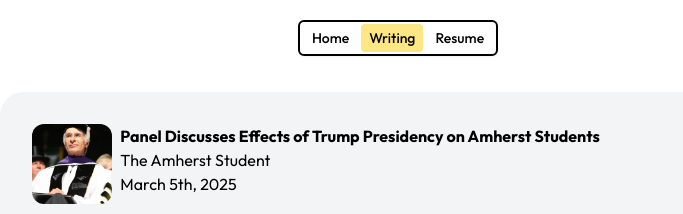
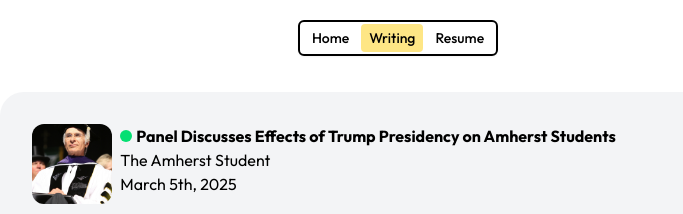
Before and after one commit to ivanbetancxurt/chanelle-personal-website, a Next.js app: page /writing in a window 1280 px wide. Shown: the top 214 px of the page, without its empty margins (242-925 px from the left). Built offline with nearby package versions, Linux system fonts and the light colour scheme.

Commit message:
Add 'new' indicator on writing page

```diff
--- a/app/layout.tsx
+++ b/app/layout.tsx
@@ -1,8 +1,8 @@
 import type { Metadata } from 'next';
 import { Outfit } from 'next/font/google';
 import './globals.css';
-import NavBar from '@/components/navbar';
-import { ContactBar } from '@/components/contactbar';
+import NavBar from '@/components/NavBar';
+import { ContactBar } from '@/components/ContactBar';
 
 export const outfit = Outfit({
     subsets: ['latin'],
--- a/app/page.tsx
+++ b/app/page.tsx
@@ -1,6 +1,6 @@
 'use client'
 
-import ProfileBanner from '@/components/profilebanner';
+import ProfileBanner from '@/components/ProfileBanner';
 import Image from 'next/image';
 
 export default function Home() {
--- a/components/Article.tsx
+++ b/components/Article.tsx
@@ -6,6 +6,12 @@ interface ArticleProps {
 }
 
 export default function Article({ article }: ArticleProps) {
+    const articleDateSplit = article.date.split(' '); // split article date into [month, day, year]
+    const isNew = ( // this article is 'new' if it was written this month
+        articleDateSplit[0] === new Date().toLocaleString('default', { month: 'long' })) &&
+        articleDateSplit[2] === new Date().toLocaleString('default', { year: 'numeric' }
+    );
+
     return (
         <div className='flex w-full gap-2 hover:bg-gray-200 p-3 rounded-2xl'>
             <div className='relative h-[80px] w-[80px] rounded-xl overflow-hidden aspect-square'>
@@ -13,7 +19,12 @@ export default function Article({ article }: ArticleProps) {
             </div>
 
             <div className='flex flex-col'>
-                <p className='font-bold'>{article.title}</p>
+                <div className='flex gap-1 items-center'>
+                    {isNew ? (
+                        <div className='bg-green-400 h-3 w-3 rounded-full'></div>
+                    ) : null}
+                    <p className='font-bold'>{article.title}</p>
+                </div>
                 <p>{article.publication}</p>
                 <p className='right-auto'>{article.date}</p>
             </div>
--- a/components/contactbar.tsx
+++ b/components/contactbar.tsx
@@ -1,5 +1,5 @@
 import { FaLinkedin, FaEnvelope } from 'react-icons/fa';
-import ContactItem from './contactitem';
+import ContactItem from './ContactItem';
 
 export function ContactBar() {
     return (
```
